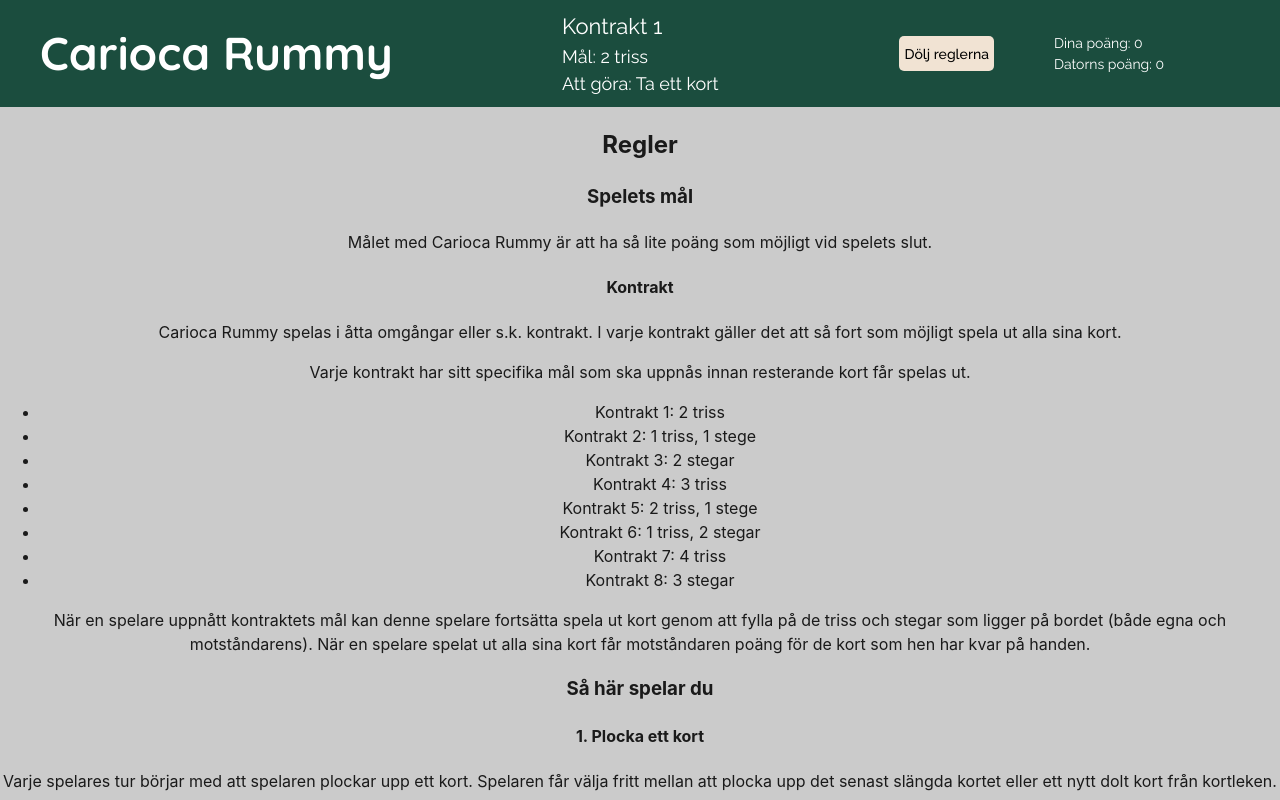
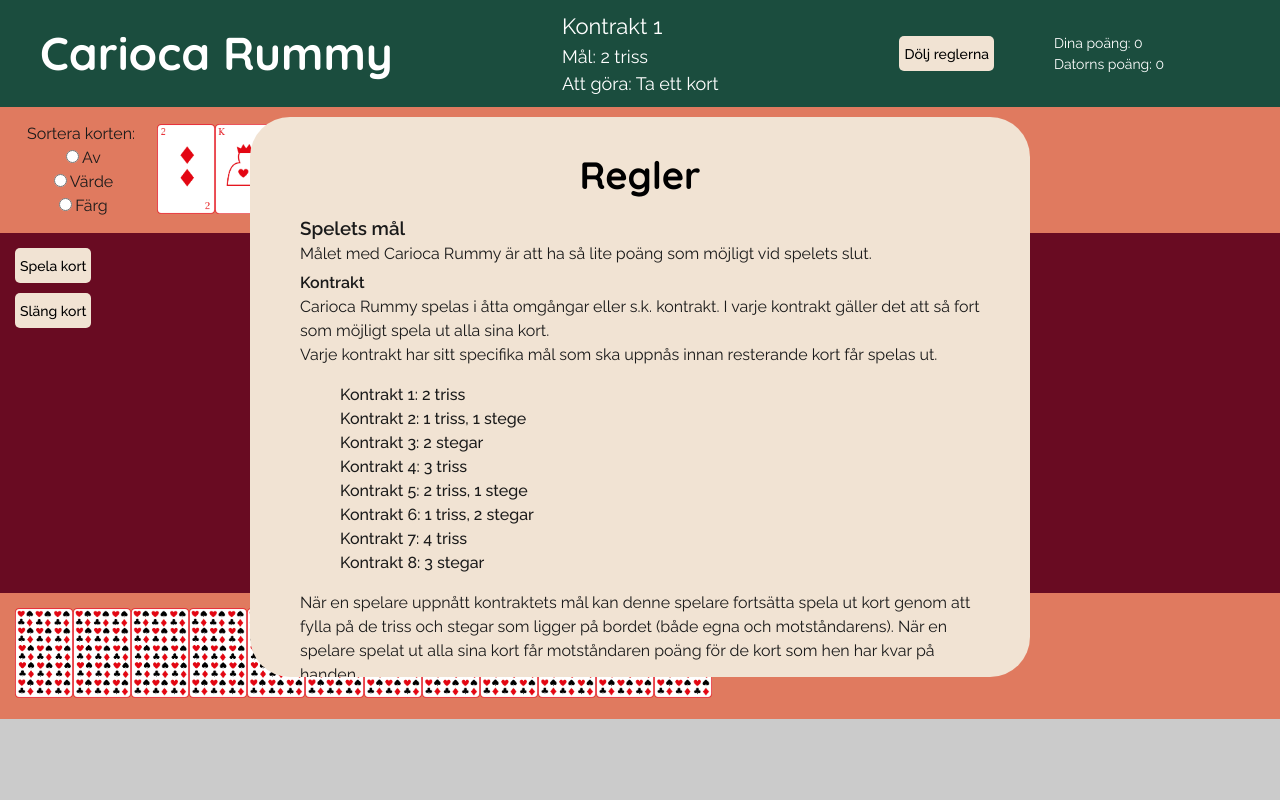
Before and after one commit to Tejpex/carioca-rummy, a React (Vite) app: page / in a window 1280 px wide. Both pictures are taken after a click on the button "Visa reglerna". Shown: the top 800 px of the page. Built offline with nearby package versions, Linux system fonts and the light colour scheme.

Commit message:
Add styling for rules

```diff
--- a/src/components/RulesInfo.jsx
+++ b/src/components/RulesInfo.jsx
@@ -2,61 +2,164 @@ import styled from "styled-components"
 
 export const RulesInfo = () => {
   return (
-    <div>
-      <h2>Regler</h2>
-      <h3>Spelets mål</h3>
-      <p>Målet med Carioca Rummy är att ha så lite poäng som möjligt vid spelets slut.</p>
-      <h4>Kontrakt</h4>
-      <p>Carioca Rummy spelas i åtta omgångar eller s.k. kontrakt. I varje kontrakt gäller det att så fort som möjligt
-      spela ut alla sina kort.</p>
-      <p>Varje kontrakt har sitt specifika mål som ska
-      uppnås innan resterande kort får spelas ut.</p>
-      <ul>
-        <li>Kontrakt 1: 2 triss</li>
-        <li>Kontrakt 2: 1 triss, 1 stege</li>
-        <li>Kontrakt 3: 2 stegar</li>
-        <li>Kontrakt 4: 3 triss</li>
-        <li>Kontrakt 5: 2 triss, 1 stege</li>
-        <li>Kontrakt 6: 1 triss, 2 stegar</li>
-        <li>Kontrakt 7: 4 triss</li>
-        <li>Kontrakt 8: 3 stegar</li>
-      </ul>
-      <p>När en spelare uppnått kontraktets mål kan
-      denne spelare fortsätta spela ut kort genom att fylla på de triss och
-      stegar som ligger på bordet (både egna och motståndarens). När en spelare
-      spelat ut alla sina kort får motståndaren poäng för de kort som hen har
-      kvar på handen.</p>
-      <h3>Så här spelar du</h3>
-      <h4>1. Plocka ett kort</h4>
-      <p>Varje spelares tur börjar med att spelaren plockar upp ett kort. Spelaren får välja fritt
-      mellan att plocka upp det senast slängda kortet eller ett nytt dolt kort från kortleken.</p>
-      <h4>2. Spela kort (om du vill/kan)</h4>
-      <h5>Godkända kombinationer</h5>
-      <p>Varje omgång (kontrakt) har ett specifikt mål som ska uppnås. Målet består
-      av triss och/eller stegar. En triss består av tre eller fler kort med
-      samma värde, till exempel tre kungar. En stege består av fyra eller fler
-      kort i följd och av samma färg, till exempel 6, 7, 8 och 9 i hjärter.
-      Stegar får lov att gå "börja om" genom att kung, som är det högsta kortet,
-      följs av ett ess, som är det lägsta kortet. Dam - kung - ess - två är
-      alltså en godkänd stege, om alla kort har samma färg.</p>
-      <h5>Spela ut kort</h5>
-      <p>Efter att en spelare plockat upp ett kort har denne möjlighet att spela ut kort.
-      Det går bara att spela de kombinationer som finns i pågående kontrakt.
-      Efter att kontraktets mål är uppnått, kan spelaren fortsätta spela ut
-      enstaka kort genom att fylla på de triss och/eller stegar som finns på
-      bordet. Det är tillåtet att fylla på triss/stegar på både den egna sidan
-      och på motståndarens sida. Man får spela ut så många kort man vill, så
-      länge man följer kontraktets regler för vilka kort som får spelas ut. Man
-      kan också välja att avstå från att spela ut kort, även om man har godkända
-      kombinationer på handen. Korten som spelas ut hamnar med framsidan upp på
-      bordet framför respektive spelare.</p>
-      <h4>3. Släng ett kort</h4>
-      <p>Varje spelare avslutar sin tur genom att slänga ett valfritt kort från handen. Kortet
-      hamnar med framsidan upp mitt på bordet.</p>
-      <h3>Poängberäkning</h3>
-      <p>När någon spelare inte längre har några kort på handen, avslutas omgången och motståndaren får poäng för de kort som hen har kvar på handen. Poängen beräknas utifrån kortens värde. Kung ger 13 poäng, dam 12 poäng, osv. ner till ess som ger ett poäng. Kom ihåg att målet med spelet är att få så lite poäng som möjligt!</p>
-      <h3>Övrigt</h3>
-      <p>I spelet finns två kortlekar. Varje omgång börjar med att alla kort blandas och varje spelare tilldelas tolv kort.</p>
-    </div>
+    <Box>
+      <RulesBox>
+        <Title>Regler</Title>
+        <ParagraphTitle>Spelets mål</ParagraphTitle>
+        <Text>
+          Målet med Carioca Rummy är att ha så lite poäng som möjligt vid
+          spelets slut.
+        </Text>
+        <SmallTitle>Kontrakt</SmallTitle>
+        <Text>
+          Carioca Rummy spelas i åtta omgångar eller s.k. kontrakt. I varje
+          kontrakt gäller det att så fort som möjligt spela ut alla sina kort.
+        </Text>
+        <Text>
+          Varje kontrakt har sitt specifika mål som ska uppnås innan resterande
+          kort får spelas ut.
+        </Text>
+        <List>
+          <ListItem>Kontrakt 1: 2 triss</ListItem>
+          <ListItem>Kontrakt 2: 1 triss, 1 stege</ListItem>
+          <ListItem>Kontrakt 3: 2 stegar</ListItem>
+          <ListItem>Kontrakt 4: 3 triss</ListItem>
+          <ListItem>Kontrakt 5: 2 triss, 1 stege</ListItem>
+          <ListItem>Kontrakt 6: 1 triss, 2 stegar</ListItem>
+          <ListItem>Kontrakt 7: 4 triss</ListItem>
+          <ListItem>Kontrakt 8: 3 stegar</ListItem>
+        </List>
+        <Text>
+          När en spelare uppnått kontraktets mål kan denne spelare fortsätta
+          spela ut kort genom att fylla på de triss och stegar som ligger på
+          bordet (både egna och motståndarens). När en spelare spelat ut alla
+          sina kort får motståndaren poäng för de kort som hen har kvar på
+          handen.
+        </Text>
+        <ParagraphTitle>Så här spelar du</ParagraphTitle>
+        <SmallTitle>1. Plocka ett kort</SmallTitle>
+        <Text>
+          Varje spelares tur börjar med att spelaren plockar upp ett kort.
+          Spelaren får välja fritt mellan att plocka upp det senast slängda
+          kortet eller ett nytt dolt kort från kortleken.
+        </Text>
+        <SmallTitle>2. Spela kort (om du vill/kan)</SmallTitle>
+        <MiniTitle>Godkända kombinationer</MiniTitle>
+        <Text>
+          Varje omgång (kontrakt) har ett specifikt mål som ska uppnås. Målet
+          består av triss och/eller stegar. En triss består av tre eller fler
+          kort med samma värde, till exempel tre kungar. En stege består av fyra
+          eller fler kort i följd och av samma färg, till exempel 6, 7, 8 och 9
+          i hjärter. Stegar får lov att gå "börja om" genom att kung, som är det
+          högsta kortet, följs av ett ess, som är det lägsta kortet. Dam - kung
+          - ess - två är alltså en godkänd stege, om alla kort har samma färg.
+        </Text>
+        <MiniTitle>Spela ut kort</MiniTitle>
+        <Text>
+          Efter att en spelare plockat upp ett kort har denne möjlighet att
+          spela ut kort. Det går bara att spela de kombinationer som finns i
+          pågående kontrakt. Efter att kontraktets mål är uppnått, kan spelaren
+          fortsätta spela ut enstaka kort genom att fylla på de triss och/eller
+          stegar som finns på bordet. Det är tillåtet att fylla på triss/stegar
+          på både den egna sidan och på motståndarens sida. Man får spela ut så
+          många kort man vill, så länge man följer kontraktets regler för vilka
+          kort som får spelas ut. Man kan också välja att avstå från att spela
+          ut kort, även om man har godkända kombinationer på handen. Korten som
+          spelas ut hamnar med framsidan upp på bordet framför respektive
+          spelare.
+        </Text>
+        <SmallTitle>3. Släng ett kort</SmallTitle>
+        <Text>
+          Varje spelare avslutar sin tur genom att slänga ett valfritt kort från
+          handen. Kortet hamnar med framsidan upp mitt på bordet.
+        </Text>
+        <ParagraphTitle>Poängberäkning</ParagraphTitle>
+        <Text>
+          När någon spelare inte längre har några kort på handen, avslutas
+          omgången och motståndaren får poäng för de kort som hen har kvar på
+          handen. Poängen beräknas utifrån kortens värde. Kung ger 13 poäng, dam
+          12 poäng, osv. ner till ess som ger ett poäng. Kom ihåg att målet med
+          spelet är att få så lite poäng som möjligt!
+        </Text>
+        <ParagraphTitle>Övrigt</ParagraphTitle>
+        <Text>
+          I spelet finns två kortlekar. Varje omgång börjar med att alla kort
+          blandas och varje spelare tilldelas tolv kort.
+        </Text>
+      </RulesBox>
+    </Box>
   )
 }
+
+const Box = styled.div`
+  width: 100wv;
+  display: flex;
+  justify-content: center;
+`
+
+const RulesBox = styled.div`
+  position: absolute;
+  z-index: 1;
+  max-width: 700px;
+  max-height: 500px;
+  overflow-y: scroll;
+  margin: 10px;
+  padding: 20px 40px 40px;
+  border-radius: 40px;
+  background-color: var(--light);
+`
+
+const Title = styled.h2`
+  margin: 10px 10px 0;
+  text-align: center;
+  font-size: 38px;
+  color: black;
+  font-family: "Quicksand", serif;
+  font-weight: 700;
+  font-style: normal;
+  align-self: center;
+`
+
+const ParagraphTitle = styled.h3`
+  font-family: "Raleway", serif;
+  font-weight: 600;
+  font-style: normal;
+  text-align: left;
+  margin: 10px 10px 0;
+`
+
+const SmallTitle = styled.h4`
+  font-family: "Raleway", serif;
+  font-weight: 600;
+  font-style: normal;
+  text-align: left;
+  margin: 5px 10px 0px;
+`
+
+const MiniTitle = styled.h5`
+  font-family: "Raleway", serif;
+  font-weight: 600;
+  font-style: normal;
+  text-align: left;
+  margin: 5px 10px 5px;
+`
+
+const Text = styled.p`
+  font-family: "Raleway", serif;
+  font-weight: 400;
+  font-style: normal;
+  text-align: left;
+  margin: 0 10px;
+`
+
+const List = styled.ul`
+  list-style-type: none;
+`
+
+const ListItem = styled.li`
+  font-family: "Raleway", serif;
+  font-weight: 500;
+  font-style: normal;
+  text-align: left;
+  margin: 0 10px;
+`
--- a/src/index.css
+++ b/src/index.css
@@ -17,6 +17,7 @@ body {
   margin: 0;
   min-width: 320px;
   min-height: 100vh;
+  overflow-x: hidden;
 }
 
 h1 {
```
